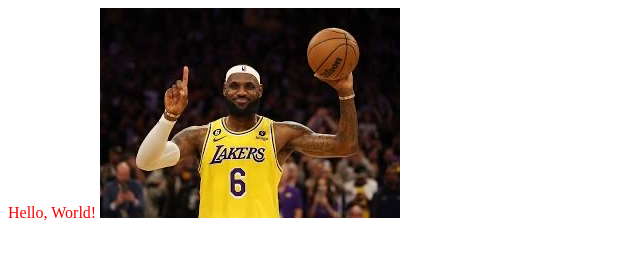
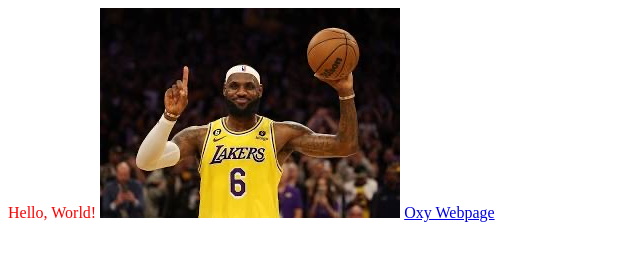
Before and after one commit to dewnetu1/dewnetu1, a plain HTML site: page index.html in a window 1280 px wide. Shown: the whole page, without its empty margins (0-640 px from the left). Drawn offline with Linux system fonts and the light colour scheme.

Commit message:
Update index.html

```diff
--- a/index.html
+++ b/index.html
@@ -10,6 +10,6 @@
 
                      Hello, World!
       <img src="kingjames.JPG">
-      <a href ="https://www.oxy.edu">
+      <a href ="https://www.oxy.edu" target="_blank"> Oxy Webpage</a>
              </body>
 </html>
```
